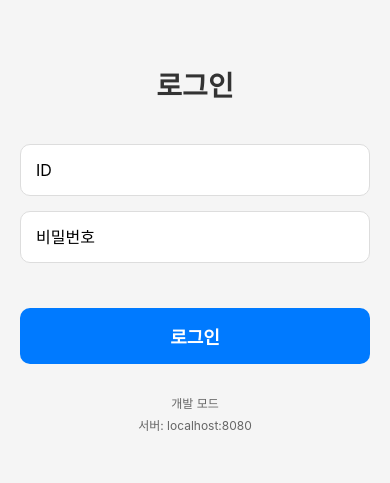
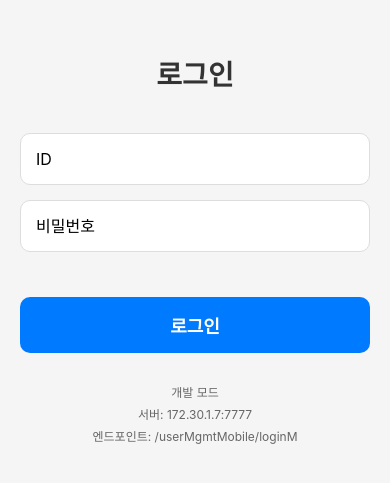
Before and after one commit to dvlperLee/blankRn250726, a React Native app: screen /Login in a window 390 px wide. Shown: the part 171-654 px from the top of the page. Built offline with nearby package versions, Linux system fonts and the light colour scheme.

Commit message:
로그인 api 연결 완료

```diff
--- a/src/screens/Login.js
+++ b/src/screens/Login.js
@@ -27,18 +27,23 @@ const LoginScreen = ({ navigation }) => {
     try {
       // 백엔드 API 호출
       const response = await authAPI.login({
-        username: id,
+        userId: id,
         password: password,
       });
 
       console.log('로그인 성공:', response);
 
-      // 로그인 성공 시 메인 화면으로 이동
-      navigation.navigate('Main');
+      // 테스트용: 강제로 에러 발생시키기 (catch 문으로 이동)
+      if (response.userId === null) {
+        console.error( '가입하지 않은 아이디이거나 잘못된 비밀번호입니다.');
+      }else {
+        // 로그인 성공 시 메인 화면으로 이동
+        navigation.navigate('Main');
+      }
 
     } catch (error) {
-      console.error('로그인 실패:', error);
-      Alert.alert('로그인 실패', error.message || '로그인에 실패했습니다.');
+      console.error( error);
+      Alert.alert(error);
     } finally {
       setIsLoading(false);
     }
@@ -94,7 +99,8 @@ const LoginScreen = ({ navigation }) => {
       {__DEV__ && (
         <View style={styles.devInfo}>
           <Text style={styles.devInfoText}>개발 모드</Text>
-          <Text style={styles.devInfoText}>서버: localhost:8080</Text>
+          <Text style={styles.devInfoText}>서버: 172.30.1.7:7777</Text>
+          <Text style={styles.devInfoText}>엔드포인트: /userMgmtMobile/loginM</Text>
         </View>
       )}
     </View>
```
